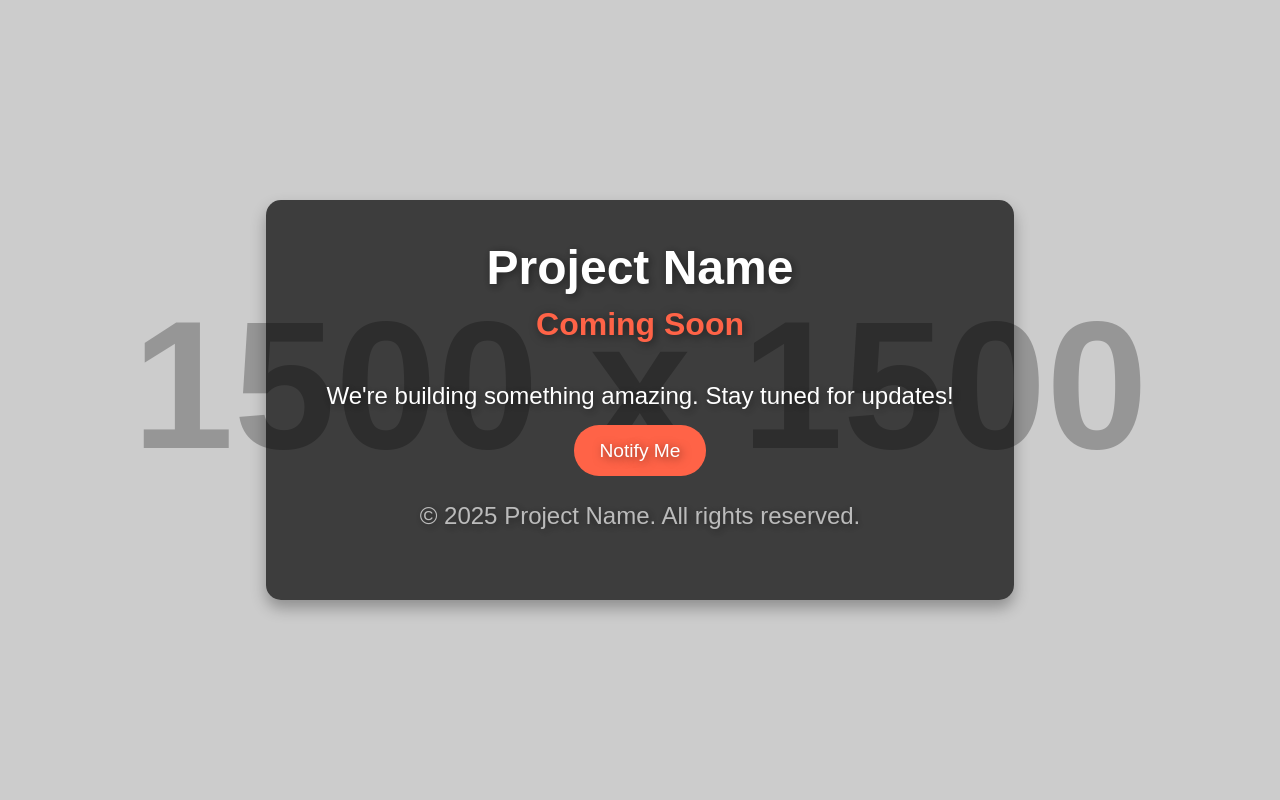
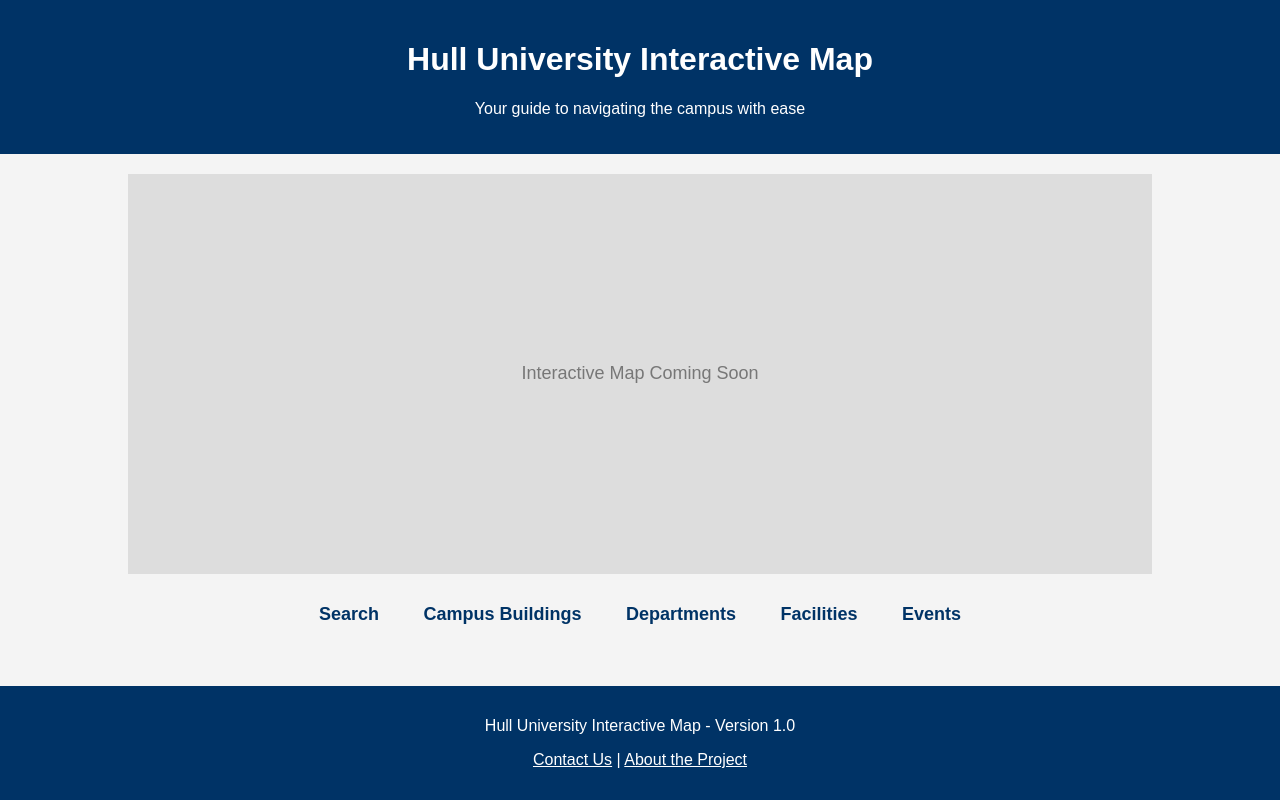
Before and after one commit to AKSHAHZ/hull-map-project, a plain HTML site: page index.html in a window 1280 px wide. Drawn offline with Linux system fonts and the light colour scheme; placeholder pictures from the web are drawn by us.

Commit message:
Update index.html

```diff
--- a/index.html
+++ b/index.html
@@ -3,96 +3,93 @@
 <head>
     <meta charset="UTF-8">
     <meta name="viewport" content="width=device-width, initial-scale=1.0">
-    <title>Project Name - Coming Soon</title>
+    <title>Hull University Interactive Map</title>
     <style>
-        * {
+        body {
+            font-family: Arial, sans-serif;
+            background-color: #f4f4f4;
+            color: #333;
             margin: 0;
             padding: 0;
-            box-sizing: border-box;
+            display: flex;
+            flex-direction: column;
+            align-items: center;
         }
-        body {
-            font-family: 'Arial', sans-serif;
-            background: url('https://via.placeholder.com/1500') no-repeat center center fixed;
-            background-size: cover;
-            height: 100vh;
+
+        header {
+            background-color: #003366;
+            color: white;
+            padding: 20px;
+            width: 100%;
+            text-align: center;
+        }
+
+        .content {
+            margin: 20px;
+            width: 80%;
+            max-width: 1200px;
+            text-align: center;
+        }
+
+        .map-placeholder {
+            width: 100%;
+            height: 400px;
+            background-color: #ddd;
             display: flex;
             justify-content: center;
             align-items: center;
-            color: #fff;
-            text-shadow: 2px 2px 10px rgba(0, 0, 0, 0.5);
-        }
-        .container {
-            text-align: center;
-            background: rgba(0, 0, 0, 0.7);
-            padding: 40px 60px;
-            border-radius: 15px;
-            box-shadow: 0 8px 15px rgba(0, 0, 0, 0.3);
-        }
-        h1 {
-            font-size: 3em;
-            margin-bottom: 20px;
-            animation: fadeIn 2s ease-in-out;
-        }
-        p {
-            font-size: 1.5em;
-            margin-bottom: 30px;
-            animation: fadeIn 2.5s ease-in-out;
-        }
-        .coming-soon {
-            font-size: 2em;
-            font-weight: bold;
-            color: #ff6347;
-            animation: bounce 1.5s infinite alternate;
-        }
-        .button {
-            padding: 15px 25px;
-            font-size: 1.2em;
-            background-color: #ff6347;
-            color: white;
-            border: none;
-            border-radius: 25px;
-            cursor: pointer;
-            text-decoration: none;
-            transition: background-color 0.3s ease;
-        }
-        .button:hover {
-            background-color: #e55342;
-        }
-        footer {
-            margin-top: 40px;
-            font-size: 1em;
-            color: #bbb;
-            animation: fadeIn 3s ease-in-out;
+            color: #777;
+            font-size: 18px;
         }
 
-        @keyframes fadeIn {
-            0% {
-                opacity: 0;
-            }
-            100% {
-                opacity: 1;
-            }
+        .navigation {
+            margin-top: 30px;
         }
 
-        @keyframes bounce {
-            0% {
-                transform: translateY(0);
-            }
-            100% {
-                transform: translateY(-10px);
-            }
+        .navigation a {
+            margin: 10px 20px;
+            color: #003366;
+            text-decoration: none;
+            font-weight: bold;
+            font-size: 18px;
+        }
+
+        footer {
+            background-color: #003366;
+            color: white;
+            width: 100%;
+            padding: 15px;
+            text-align: center;
+            position: fixed;
+            bottom: 0;
         }
     </style>
 </head>
 <body>
-    <div class="container">
-        <h1>Project Name</h1>
-        <p class="coming-soon">Coming Soon</p>
-        <p>We're building something amazing. Stay tuned for updates!</p>
-        <a href="#" class="button">Notify Me</a>
-        <footer>
-            <p>&copy; 2025 Project Name. All rights reserved.</p>
-        </footer>
+
+    <header>
+        <h1>Hull University Interactive Map</h1>
+        <p>Your guide to navigating the campus with ease</p>
+    </header>
+
+    <div class="content">
+        <div class="map-placeholder">
+            <span>Interactive Map Coming Soon</span>
+        </div>
+
+        <div class="navigation">
+            <a href="#">Search</a>
+            <a href="#">Campus Buildings</a>
+            <a href="#">Departments</a>
+            <a href="#">Facilities</a>
+            <a href="#">Events</a>
+        </div>
     </div>
+
+    <footer>
+        <p>Hull University Interactive Map - Version 1.0</p>
+        <p><a href="mailto:contact@hulluni-map.com" style="color: white;">Contact Us</a> | <a href="#" style="color: white;">About the Project</a></p>
+    </footer>
+
 </body>
 </html>
```
